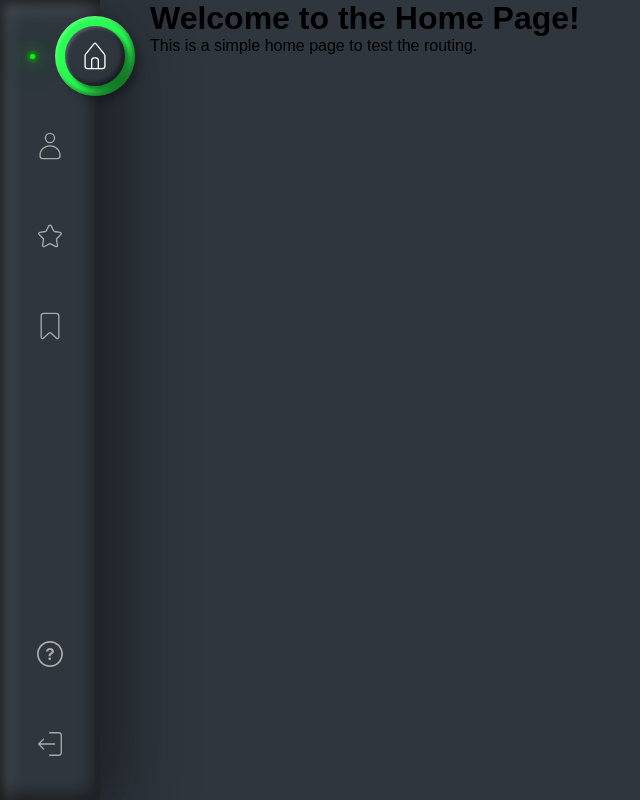
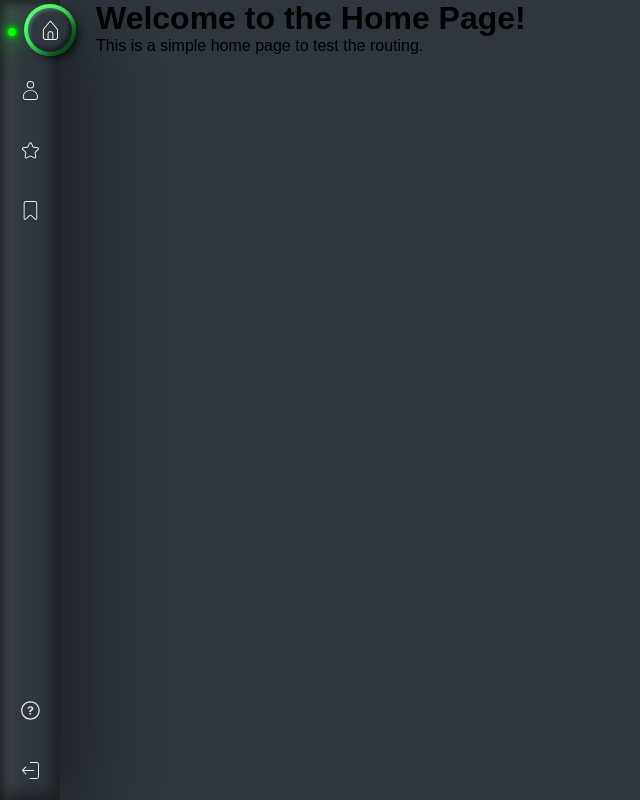
Before and after one commit to HenrickyL/best-browser-games, a React (Vite) app: page / in a window 1280 px wide. Shown: the whole page, without its empty margins (0-640 px from the left). Built offline with nearby package versions, Linux system fonts and the light colour scheme; the HTML template or start-up script is replaced by a standard one.

Commit message:
refactor & adjuts scale

```diff
--- a/src/_components/SideBar/SideBarField/style.ts
+++ b/src/_components/SideBar/SideBarField/style.ts
@@ -4,5 +4,4 @@ export const SideBarFieldSty = styled.div`
     display: flex;
     align-items: center;
     flex-direction: column;
-    gap: 10px;
 `
--- a/src/_components/SideBar/SideBarIcon/style.ts
+++ b/src/_components/SideBar/SideBarIcon/style.ts
@@ -9,21 +9,21 @@ export const SideBarIconSty = styled.span`
     border-radius: 50%;
     transition: 0.5s;
     transition-delay: 0.2s;
-    color: #aaa;
-    width: 80px;
-    height: 80px;
+    color: ${prop=>prop.theme.white3 || '#aaa'};
+    width: 52px;
+    height: 52px;
 
     svg{
         font-size: 1.75em;
-        width: 40%;
-        height: 40%;
+        width: 44%;
+        height: 44%;
         z-index: 1;
     }
 
     &:before{
         content: '';
         position: absolute;
-        inset: 10px;
+        inset: 4px ;
         background-color: ${prop=>prop.theme.background};
         border-radius: 50%;
         box-shadow: 5px 5px 5px rgba(0,0,0, 0.5),
--- a/src/_components/SideBar/SideBarItem/style.ts
+++ b/src/_components/SideBar/SideBarItem/style.ts
@@ -5,32 +5,31 @@ import { SideBarLabelSty } from "../SideBarLabel/style";
 
 export const SideBarItemSty = styled(NavLink)`
     position: relative;
-    width: 80px;
-    height: 80px;
+    width: 60px;
+    height: 60px;
     display: flex;
     justify-content: center;
     align-items: center;
-    margin: 0 5px;
 
     &::before{
         content: '';
         top: calc(50% - 2.5px);
         position: absolute;
-        left: 20px;
-        width: 5px;
-        height: 5px;
+        left: 8px;
+        width: 8px;
+        height: 8px;
         border-radius: 50%;
         transition: 0.5s;
     }
 
     &.active{
         &:hover ${SideBarLabelSty}{
-            left: 140px;
+            left: 80px;
             opacity: 1;
             visibility: visible;
         }
         & ${SideBarIconSty}{
-            transform: translate(45px);
+            transform: translate(20px);
             color: ${prop=>prop.theme.white};
             background-color:  ${prop=>prop.theme.primaryLight};
             box-shadow: 5px 5px 7px rgba(0,0,0,0.25),
--- a/src/_components/SideBar/SideBarLabel/style.ts
+++ b/src/_components/SideBar/SideBarLabel/style.ts
@@ -6,7 +6,7 @@ export const SideBarLabelSty = styled.span`
     align-items: center;
     flex-direction: column;
     position: absolute;
-    left: 80px;
+    left: 60px;
     font-size: 1.25em;
     background-color: ${prop=>prop.theme.primaryLight};
     padding: 4px 15px;
--- a/src/_components/SideBar/SideBarRoot/style.ts
+++ b/src/_components/SideBar/SideBarRoot/style.ts
@@ -7,9 +7,7 @@ export const SideBarRootSty = styled.nav`
     flex-direction: column;
     align-items: center;
     justify-content: space-between;
-    gap: 10px;
-    padding: 1rem;
-    width: 100px;
+    width: 60px;
     height: 100%;
     background: #2f363e;
     box-shadow: 25px 25px 75px rgba(0,0,0,0.25),
--- a/src/_pages/Base/style.ts
+++ b/src/_pages/Base/style.ts
@@ -5,7 +5,7 @@ export const BaseSty = styled.div`
     flex-direction: row;
     width: 100%;
     height: 100%;
-    gap: 50px;
+    gap: 36px;
 
     main{
         width: 100%;
```
